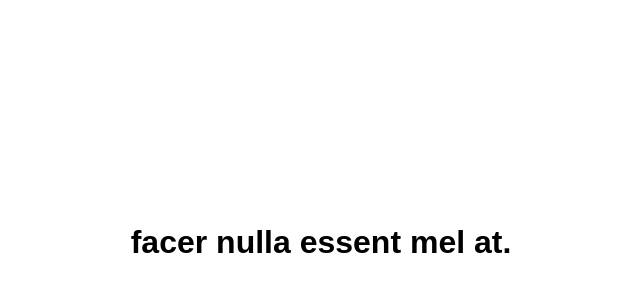
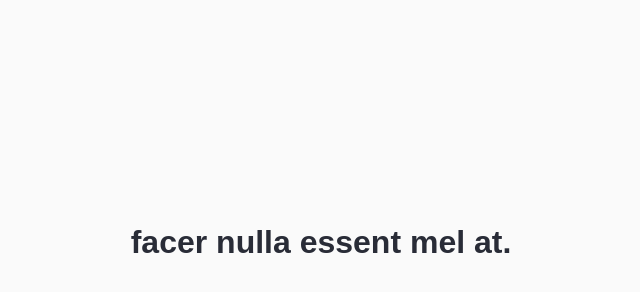
Before and after one commit to andreashdez/andreashdez.github.io, a plain HTML site: page index.html in a window 1280 px wide. Shown: the whole page, without its empty margins (319-959 px from the left). Drawn offline with Linux system fonts and the light colour scheme.

Commit message:
minor styling adjustments

```diff
--- a/index.html
+++ b/index.html
@@ -3,10 +3,12 @@
 <html>
     <head>
         <meta charset="utf-8" />
-        <title>anh45</title>
+        <title>andreashdez</title>
+        <link href="style.css" rel="stylesheet" />
+        <link href="https://fonts.googleapis.com/css?family=Alegreya+Sans:900i" rel="stylesheet" />
     </head>
 
     <body>
-        <h1 style="font-family: Arial, Helvetica, sans-serif; text-align: center; padding-top: 16%;">facer nulla essent mel at.</h1>
+        <h1>facer nulla essent mel at.</h1>
     </body>
 </html>
--- /dev/null
+++ b/style.css
@@ -0,0 +1,11 @@
+
+body {
+    background: #fafafa;    /* almost white */
+}
+
+h1 {
+    font-family: 'Alegreya Sans', sans-serif;
+    text-align: center;
+    padding-top: 16%;
+    color: #292c37;         /* black eye */
+}
```
